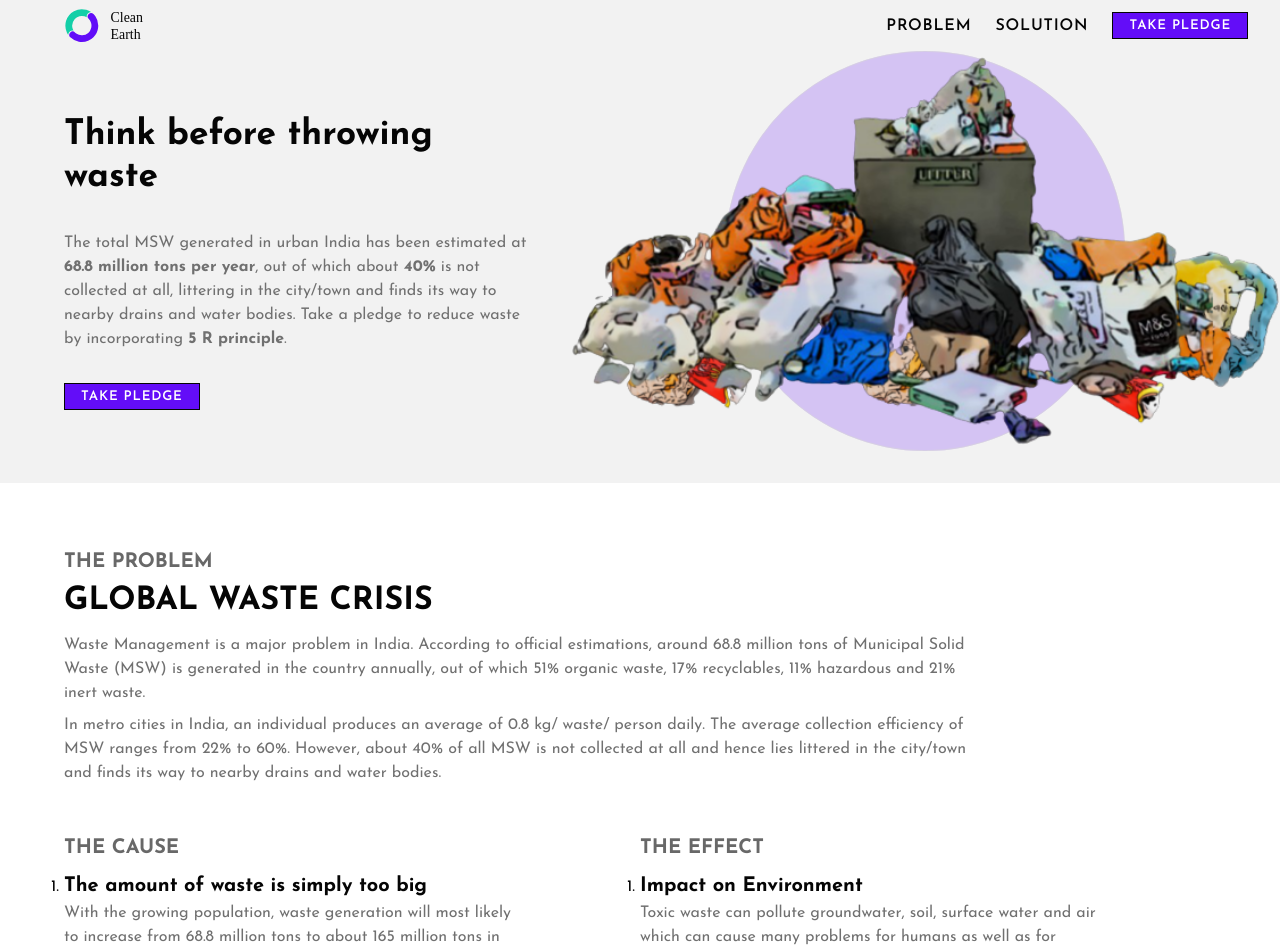
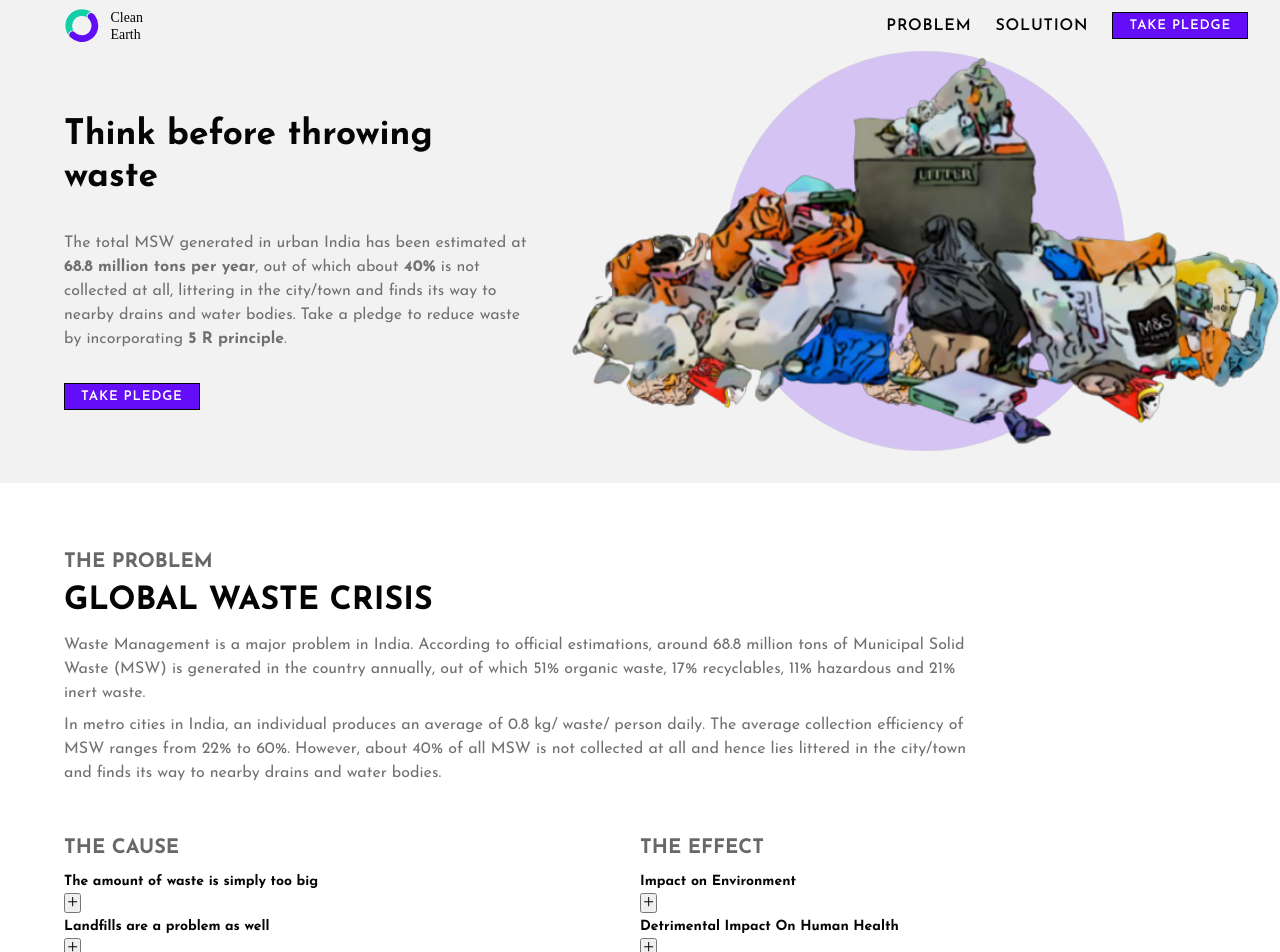
Before and after one commit to vk0808/clean-earth, a React (Create React App) app: page / in a window 1280 px wide. Shown: the top 952 px of the page. Built offline with nearby package versions, Linux system fonts and the light colour scheme.

Commit message:
added: accordion for listing

```diff
--- a/src/components/Problem/CauseEffect.js
+++ b/src/components/Problem/CauseEffect.js
@@ -1,20 +1,19 @@
-import React from "react";
+import React, { useState } from "react";
 
 import { cause, effect } from "./info";
+import List from './List';
 
 const CauseEffect = () => {
+  const [causeList, setCauseList] = useState(cause);
+  const [effectList, setEffectList] = useState(effect);
   return (
     <div className="cause-effect">
       <section className="cause">
         <h3 className="sub-heading">The Cause</h3>
         <ol className="listing">
-          {cause.map((item) => {
-            const { id, title, description } = item;
+          {causeList.map((item) => {
             return (
-              <li key={id}>
-                <h3>{title}</h3>
-                <p className="cause-desc">{description}</p>
-              </li>
+              <List key={item.id} {...item} ></List>
             );
           })}
         </ol>
@@ -22,13 +21,9 @@ const CauseEffect = () => {
       <section className="effect">
         <h3 className="sub-heading">The Effect</h3>
         <ol className="listing">
-          {effect.map((item) => {
-            const { id, title, description } = item;
+          {effectList.map((item) => {
             return (
-              <li key={id}>
-                <h3>{title}</h3>
-                <p className="effect-desc">{description}</p>
-              </li>
+              <List key={item.id} {...item}></List>
             );
           })}
         </ol>
--- /dev/null
+++ b/src/components/Problem/List.js
@@ -0,0 +1,19 @@
+import React, { useState } from 'react';
+import { AiOutlineMinus, AiOutlinePlus } from 'react-icons/ai';
+
+const List = ({ title, description }) => {
+  const [showInfo, setShowInfo] = useState(false);
+  return (
+    <article className='list'>
+      <header>
+        <h4>{title}</h4>
+        <button className='btn' onClick={() => setShowInfo(!showInfo)}>
+          {showInfo ? <AiOutlineMinus /> : <AiOutlinePlus />}
+        </button>
+      </header>
+      {showInfo && <p>{description}</p>}
+    </article>
+  )
+}
+
+export default List;
```
